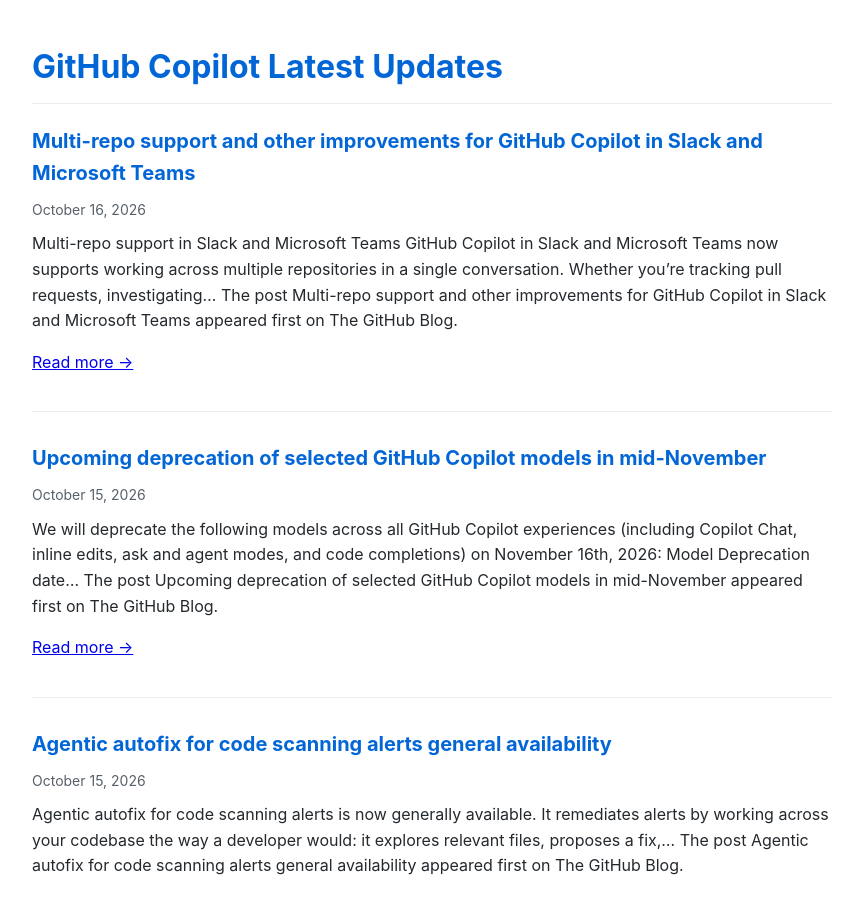
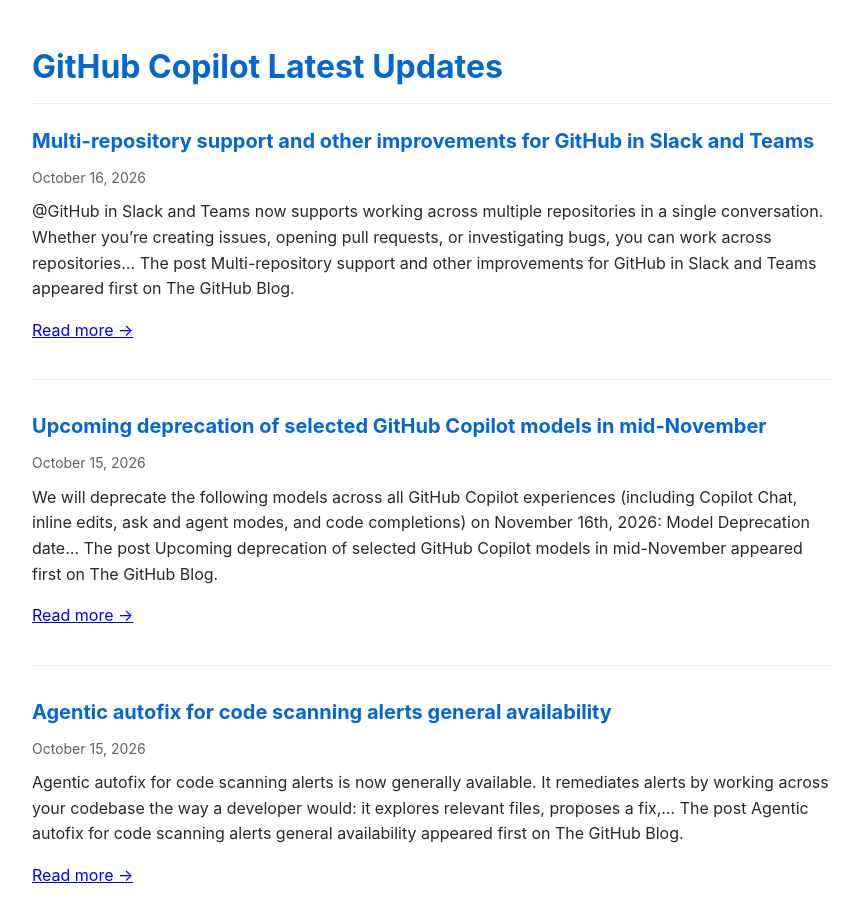
Before and after one commit to Oregand/oregand.github.io, a Jekyll site: the page copilot-feed.html, which Jekyll copies as it is, in a window 1280 px wide and 900 px high. Shown: the whole window, without its empty margins (208-1071 px from the left). Built offline with Jekyll 4.4.1, drawn with Linux system fonts in a browser that asks for light colours; some of the changed text lies outside the part shown.

Commit message:
Update RSS feed

```diff
--- a/copilot-feed.html
+++ b/copilot-feed.html
@@ -65,12 +65,12 @@
 
   <div class="feed-item">
     <div class="feed-title">
-      <a href="https://github.blog/changelog/2026-10-15-copilot-in-slack-and-teams-adds-model-and-repository-updates" target="_blank">Multi-repo support and other improvements for GitHub Copilot in Slack and Microsoft Teams</a>
+      <a href="https://github.blog/changelog/2026-10-15-copilot-in-slack-and-teams-adds-model-and-repository-updates" target="_blank">Multi-repository support and other improvements for GitHub in Slack and Teams</a>
     </div>
     <div class="feed-date">October 16, 2026</div>
     <div class="feed-description">
-      Multi-repo support in Slack and Microsoft Teams GitHub Copilot in Slack and Microsoft Teams now supports working across multiple repositories in a single conversation. Whether you&#8217;re tracking pull requests, investigating&#8230;
-The post Multi-repo support and other improvements for GitHub Copilot in Slack and Microsoft Teams appeared first on The GitHub Blog.
+      @GitHub in Slack and Teams now supports working across multiple repositories in a single conversation. Whether you&#8217;re creating issues, opening pull requests, or investigating bugs, you can work across repositories&#8230;
+The post Multi-repository support and other improvements for GitHub in Slack and Teams appeared first on The GitHub Blog.
 
       <p><a href="https://github.blog/changelog/2026-10-15-copilot-in-slack-and-teams-adds-model-and-repository-updates" target="_blank">Read more →</a></p>
     </div>
```
Also changed, not shown: other parts of copilot-feed.html (+1 -1 lines).
